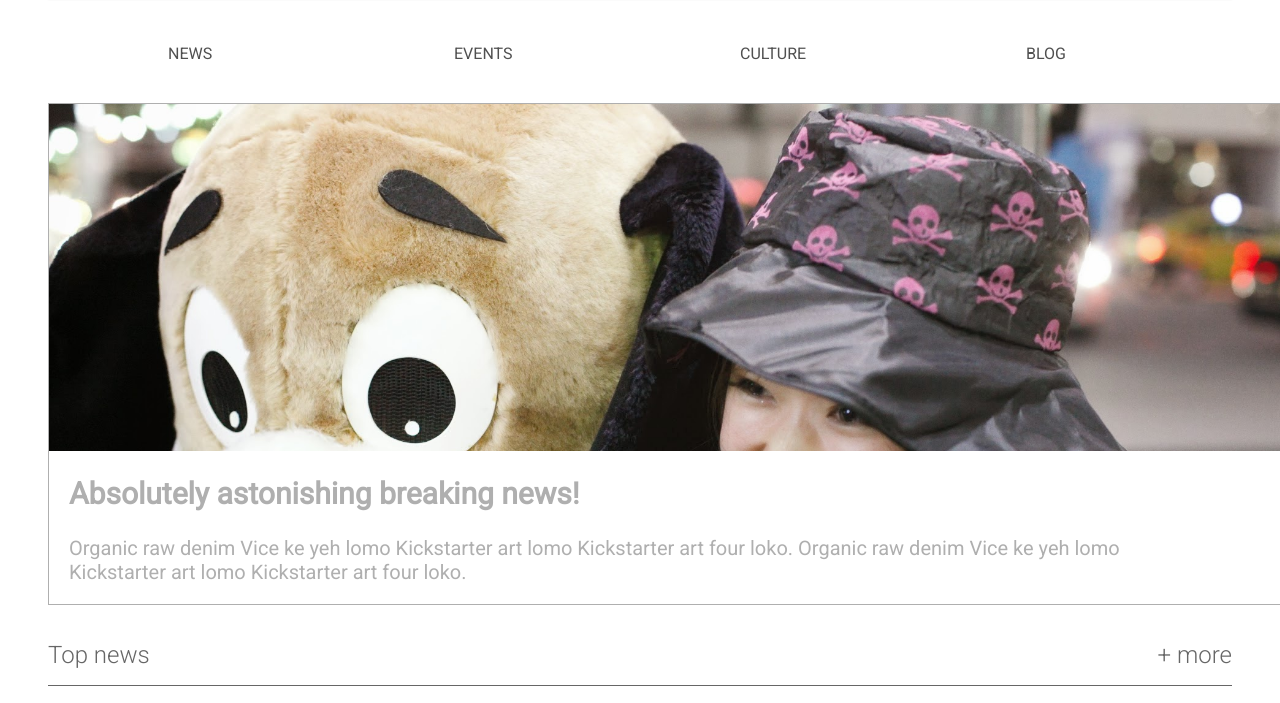
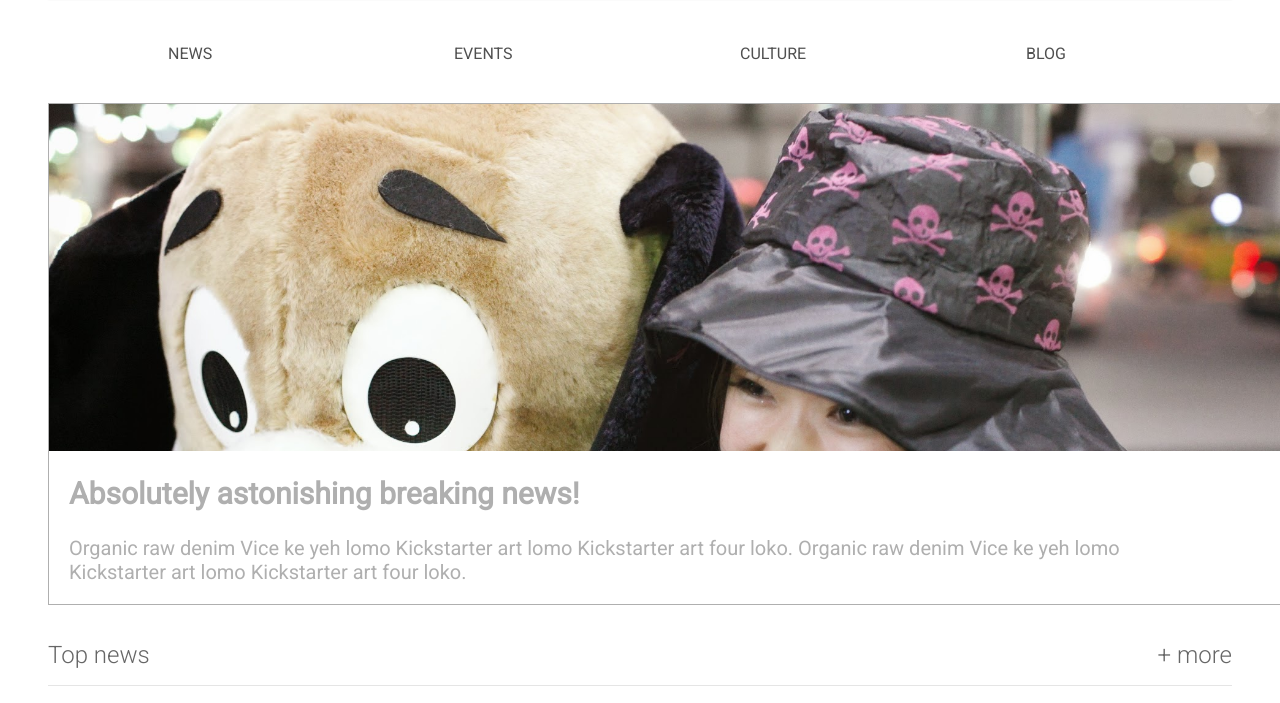
Before and after one commit to mohnishm/News-Responsive-Website, a plain HTML site: page index.html in a window 1280 px wide. Shown: the part 245-948 px from the top of the page. Drawn offline with Linux system fonts and the light colour scheme.

Commit message:
minor change

```diff
--- a/styles.css
+++ b/styles.css
@@ -59,7 +59,7 @@ h1 {
 .news-list {
     list-style: none;
     line-height: 60px;
-    border-bottom: 1px solid;
+    border-bottom: 1px solid rgba(0, 0, 0, 0.1);
 }
 .games {
     padding-top: 1em;
```
